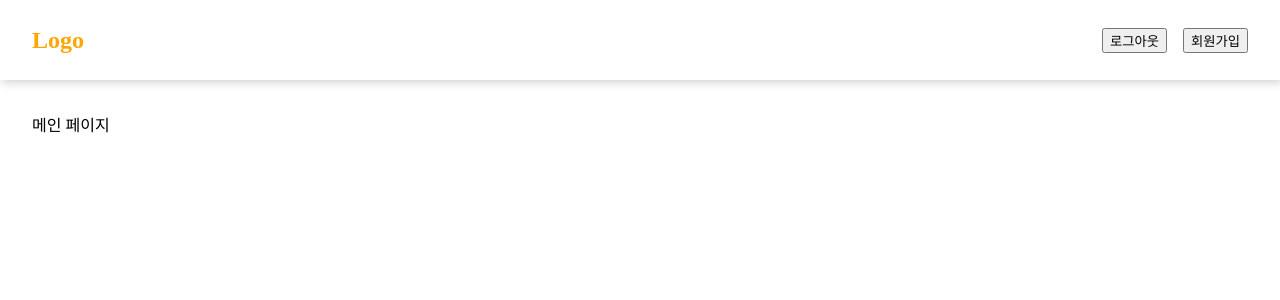
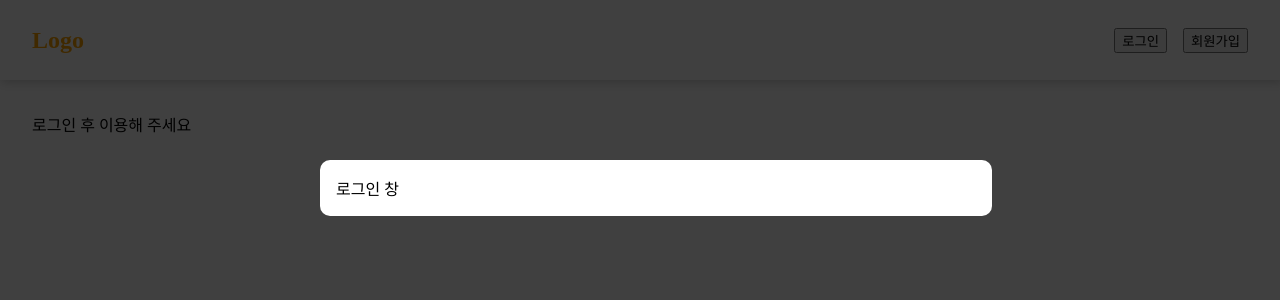
Before and after one commit to usgnusmig/React-board, a React (Create React App) app: page / in a window 1280 px wide. Both pictures are taken after a click on the button "로그인". Shown: the top 300 px of the page. Built offline with nearby package versions, Linux system fonts and the light colour scheme; no server answers.

Commit message:
Add Login Modal

```diff
--- a/package.json
+++ b/package.json
@@ -6,6 +6,7 @@
     "@testing-library/jest-dom": "^5.16.1",
     "@testing-library/react": "^12.1.2",
     "@testing-library/user-event": "^13.5.0",
+    "axios": "^0.25.0",
     "react": "^17.0.2",
     "react-dom": "^17.0.2",
     "react-scripts": "5.0.0",
--- a/public/index.html
+++ b/public/index.html
@@ -29,6 +29,7 @@
   <body>
     <noscript>You need to enable JavaScript to run this app.</noscript>
     <div id="root"></div>
+    <div id="modal"></div>
     <!--
       This HTML file is a template.
       If you open it directly in the browser, you will see an empty page.
--- a/src/App.js
+++ b/src/App.js
@@ -1,6 +1,7 @@
-import React, { Fragment } from "react";
+import React, { Fragment, useEffect } from "react";
 import { createGlobalStyle } from "styled-components";
 
+import axios from "axios";
 import Home from "./components/Home";
 
 const GlobalStyle = createGlobalStyle`
@@ -8,12 +9,23 @@ const GlobalStyle = createGlobalStyle`
     box-sizing: border-box;
     margin: 0;
     padding: 0;
-    width: 100%
-    height: 100%
+    width: 100%;
+    height: 100%;
   }
 `;
 
 const App = () => {
+  useEffect(() => {
+    getUser();
+  });
+
+  const getUser = () => {
+    axios
+      .get("https://915033b2-5877-40f2-b152-d946d5ecef70.mock.pstmn.io/user")
+      .then((res) => console.log(res.data))
+      .catch((err) => console.log(err));
+  };
+
   return (
     <Fragment>
       <GlobalStyle />
--- a/src/components/Home.js
+++ b/src/components/Home.js
@@ -8,13 +8,25 @@ const Layout = styled.div``;
 
 const Home = () => {
   const [isLogin, setIsLogin] = useState(false);
+  const [onLoginModal, setOnLoginModal] = useState(false);
+
   return (
     <Layout>
       {/* 네비게이션 바 */}
-      <Nav isLogin={isLogin} setIsLogin={setIsLogin} />
+      <Nav
+        isLogin={isLogin}
+        setIsLogin={setIsLogin}
+        onLoginModal={onLoginModal}
+        setOnLoginModal={setOnLoginModal}
+      />
 
       {/* 메인페이지 */}
-      <Main isLogin={isLogin} />
+      <Main
+        isLogin={isLogin}
+        setIsLogin={setIsLogin}
+        onLoginModal={onLoginModal}
+        setOnLoginModal={setOnLoginModal}
+      />
     </Layout>
   );
 };
--- a/src/components/Main/Main.js
+++ b/src/components/Main/Main.js
@@ -5,10 +5,10 @@ const MainBox = styled.div`
   padding: 2rem;
 `;
 
-const Main = ({ isLogin }) => {
+const Main = (props) => {
   let Guest = <MainBox>로그인 후 이용해 주세요</MainBox>;
 
-  return <div>{!isLogin ? Guest : <MainBox>메인 페이지</MainBox>}</div>;
+  return <div>{!props.isLogin ? Guest : <MainBox>메인 페이지</MainBox>}</div>;
 };
 
 export default Main;
--- a/src/components/Nav/Account/Account.js
+++ b/src/components/Nav/Account/Account.js
@@ -1,8 +1,8 @@
 import React from "react";
 import styled from "styled-components";
 
-import SignIn from "./SignIn";
-import SignUp from "./SignUp";
+import Login from "./Login/Login";
+import Signup from "./Signup/Signup";
 
 const AccountList = styled.ul`
   padding-right: 2rem;
@@ -10,11 +10,16 @@ const AccountList = styled.ul`
   gap: 1rem;
 `;
 
-const Account = ({ isLogin, setIsLogin }) => {
+const Account = ({ isLogin, setIsLogin, onLoginModal, setOnLoginModal }) => {
   return (
     <AccountList>
-      <SignIn isLogin={isLogin} setIsLogin={setIsLogin} />
-      <SignUp />
+      <Login
+        isLogin={isLogin}
+        setIsLogin={setIsLogin}
+        onLoginModal={onLoginModal}
+        setOnLoginModal={setOnLoginModal}
+      />
+      <Signup />
     </AccountList>
   );
 };
--- /dev/null
+++ b/src/components/Nav/Account/Login/Login.js
@@ -0,0 +1,23 @@
+import React from "react";
+import LoginModal from "./LoginModal";
+
+const Login = ({ isLogin, setIsLogin, onLoginModal, setOnLoginModal }) => {
+  const onModalHandler = () => {
+    setOnLoginModal(true);
+  };
+
+  const onLogoutHandler = () => {
+    setIsLogin(false);
+  };
+
+  const Login = <button onClick={onModalHandler}>로그인</button>;
+  const signOut = <button onClick={onLogoutHandler}>로그아웃</button>;
+
+  return (
+    <div>
+      {!isLogin ? Login : signOut}
+      {onLoginModal ? <LoginModal /> : null}
+    </div>
+  );
+};
+export default Login;
--- /dev/null
+++ b/src/components/Nav/Account/Login/LoginModal.js
@@ -0,0 +1,52 @@
+import React, { Fragment } from "react";
+import { createPortal } from "react-dom";
+import styled, { keyframes } from "styled-components";
+
+const BackdropStyle = styled.div`
+  position: fixed;
+  top: 0;
+  left: 0;
+  width: 100%;
+  height: 100%;
+  z-index: 10;
+  background-color: rgba(0, 0, 0, 0.75);
+`;
+
+const SlideDown = keyframes`
+  from {
+    opacity: 0;
+    transform: translateY(-3rem);
+  }
+  to {
+    opacity: 1;
+    transform: translateY(0);
+  }
+`;
+
+const ModalOverayStyle = styled.div`
+  position: fixed;
+  top: 10rem;
+  background-color: #ffffff;
+  padding: 1rem;
+  border-radius: 10px;
+  z-index: 20;
+  animation: ${SlideDown} 300ms ease-out forwards;
+
+  @media (min-width: 768px) {
+    width: 40rem;
+    left: calc(50% - 20rem);
+  }
+`;
+
+const LoginModal = () => {
+  const ID = document.getElementById("modal");
+
+  return (
+    <Fragment>
+      {createPortal(<BackdropStyle />, ID)}
+      {createPortal(<ModalOverayStyle>로그인 창</ModalOverayStyle>, ID)}
+    </Fragment>
+  );
+};
+
+export default LoginModal;
--- a/src/components/Nav/Account/SignIn.js
+++ /dev/null
@@ -1,13 +0,0 @@
-import React from "react";
-
-const SignIn = ({ isLogin, setIsLogin }) => {
-  const loginHandler = () => {
-    setIsLogin((current) => !current);
-  };
-
-  const signIn = <button onClick={loginHandler}>로그인</button>;
-  const signOut = <button onClick={loginHandler}>로그아웃</button>;
-
-  return <div>{!isLogin ? signIn : signOut}</div>;
-};
-export default SignIn;
--- a/src/components/Nav/Account/SignUp.js
+++ b/src/components/Nav/Account/Signup/Signup.js
@@ -1,6 +1,6 @@
 import React from "react";
-const SignUp = () => {
+const Signup = () => {
   return <button>회원가입</button>;
 };
 
-export default SignUp;
+export default Signup;
--- a/src/components/Nav/Nav.js
+++ b/src/components/Nav/Nav.js
@@ -13,11 +13,16 @@ const NavRow = styled.nav`
   box-shadow: 2px 1px 10px 1px rgba(0, 0, 0, 0.2);
 `;
 
-const Nav = ({ isLogin, setIsLogin }) => {
+const Nav = ({ isLogin, setIsLogin, onLoginModal, setOnLoginModal }) => {
   return (
     <NavRow>
       <Logo />
-      <Account isLogin={isLogin} setIsLogin={setIsLogin} />
+      <Account
+        isLogin={isLogin}
+        setIsLogin={setIsLogin}
+        onLoginModal={onLoginModal}
+        setOnLoginModal={setOnLoginModal}
+      />
     </NavRow>
   );
 };
```
Also changed, not shown: 1 other file (tests, documents, lock files or other folders).
